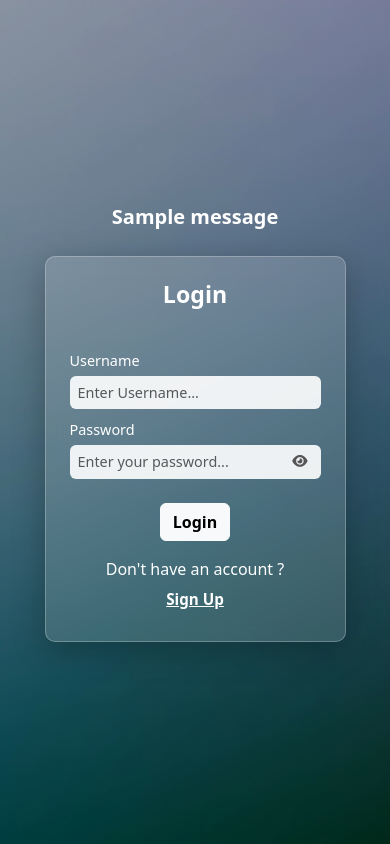
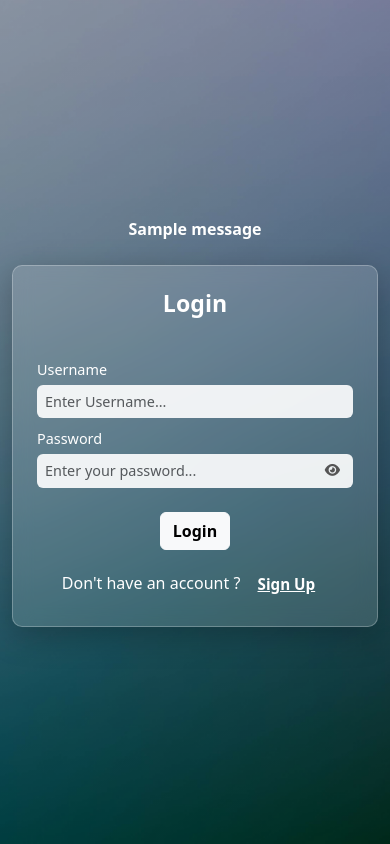
Before and after one commit to athikapriya/django-CRM, a Django app: template base/templates/base/login.html in a window 390 px wide. Run offline with Django 3.2, Linux system fonts and the light colour scheme; the template is opened without the code that fills it, so the values that code supplies are empty; tables that the repository leaves empty hold one stand-in row (values such as "Sample post"); one stand-in notice (Sample message) is shown; some libraries are stand-ins or nearby versions.

Commit message:
Improve UX by positioning auth messages based on message type

```diff
--- a/base/templates/base/login.html
+++ b/base/templates/base/login.html
@@ -49,6 +49,8 @@
 
             box-shadow: 0 8px 32px rgba(0, 0, 0, 0.25);
             color: #ffffff;
+
+            width : 320px;
         }
 
         .card h1,
@@ -115,6 +117,16 @@
         .sign-up-link {
             font-size: 0.95rem !important;
         }
+
+        .error-msg{
+            font-size: 0.85rem;
+        }
+
+        @media screen and (max-width: 400px) {
+            .card{
+                width: auto;
+            }
+        }
     </style>
     <!-- internal stylesheet ends -->
 
@@ -127,18 +139,20 @@
             <div class="container min-vh-100 d-flex justify-content-center align-items-center">
                 <div class="d-flex flex-column">
 
-                    <!-- message starts -->
+                    <!-- success message starts -->
                     <div class="row">
                         {% for message in messages %}
-                            <p class="text-center text-white fs-5 fw-semibold mb-4">{{ message }}</p>
+                            {% if message.tags == 'success' %}
+                                <p class="text-center text-white fs-sm-5 fw-semibold mb-4">{{ message }}</p>
+                            {% endif %}
                         {% endfor %}
                     </div>
-                    <!-- message ends -->
+                    <!-- success message ends -->
 
 
                     <!-- login starts -->
                     <div class="row">
-                        <div class="col-10 col-sm-8 mx-auto">
+                        <div class="mx-auto">
                             <div class="card card-body p-4">
                                 <h1 class="fs-3 mb-3 fw-semibold text-center">Login </h1>
                                 <br>
@@ -167,6 +181,17 @@
                                             </div>
                                         </div>
 
+
+                                        <!-- error messages starts -->
+                                        {% for message in messages %}
+                                            {% if message.tags == 'info' %}
+                                                <p class="text-center text-white mt-3 mb-2 error-msg">
+                                                    <i class="fa-solid fa-triangle-exclamation"></i>
+                                                    {{ message }}</p>
+                                            {% endif %}
+                                        {% endfor %}
+                                        <!-- error messages ends -->
+
                                         <!-- Login button -->
                                         <div class="d-flex justify-content-center align-items-center  mt-3 mt-sm-4 mb-3">
                                             <button type="submit" class="btn btn-light fw-semibold">Login</button>
@@ -185,6 +210,9 @@
                                 </div>
 
                             </div>
+
+
+
                         </div>
                     </div>
                     <!-- login ends -->
```
